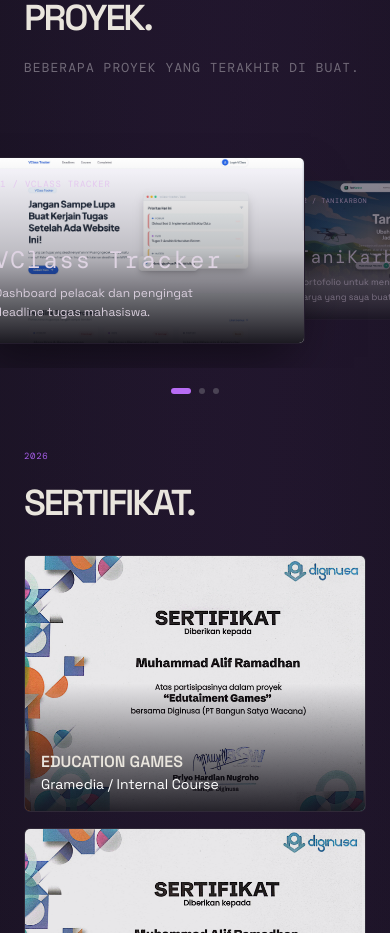
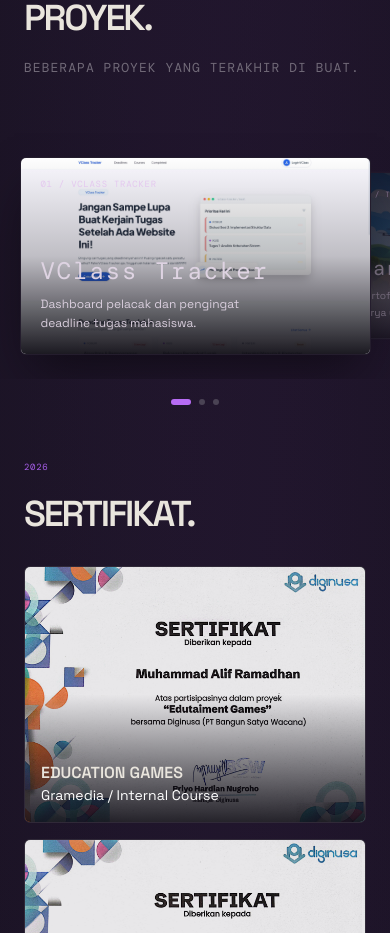
Before and after one commit to ayiprmd/LandingPageV1, a React (Vite) app: page / in a window 390 px wide. Shown: the part 3460-4393 px from the top of the page. Built offline with nearby package versions, Linux system fonts and the light colour scheme.

Commit message:
Refine mobile project coverflow and update TaniKarbon repo link

```diff
--- a/src/App.jsx
+++ b/src/App.jsx
@@ -55,7 +55,7 @@ const projects = [
       '/Project/portfolio/PreviewProject2-3.jpeg',
       '/Project/portfolio/PreviewProject2-4.jpeg',
     ],
-    github: 'https://github.com/ayiprmd/LandingPageV1',
+    github: 'https://github.com/ayiprmd/TaniKarbon',
     demo: null,
     featured: false,
     testId: 'card-project-2',
@@ -395,9 +395,10 @@ function Home() {
         </div>
         {/* Mobile & tablet: coverflow carousel */}
         <div className="mt-14 lg:hidden">
+          {/* Half-carousel spacers (minus half card, plus negative margin) keep first/last slides dead-center */}
           <div
             ref={carouselRef}
-            className="scrollbar-hide -mx-6 flex snap-x snap-mandatory scroll-smooth gap-0 overflow-x-auto py-6 md:-mx-10 px-[calc(50%-42.5vw)] md:px-[calc(50%-min(36vw,320px))]"
+            className="scrollbar-hide -mx-6 flex snap-x snap-mandatory scroll-smooth gap-0 overflow-x-auto py-6 before:block before:w-[calc(50%_-_min(45vw,320px)_+_28px)] before:shrink-0 before:content-[''] after:block after:w-[calc(50%_-_min(45vw,320px)_+_28px)] after:shrink-0 after:content-[''] md:-mx-10 md:before:w-[calc(50%_-_min(40vw,380px)_+_32px)] md:after:w-[calc(50%_-_min(40vw,380px)_+_32px)]"
             aria-label="Project cards carousel"
           >
             {projects.map((project, index) => {
@@ -411,10 +412,10 @@ function Home() {
                   }}
                   data-slide-index={index}
                   onClick={() => setActiveProject(project)}
-                  className={`group relative aspect-video w-[85vw] shrink-0 snap-center overflow-hidden rounded-md border p-5 text-left cursor-pointer origin-center -mx-8 transition-[transform,opacity,box-shadow] duration-300 ease-out md:w-[72vw] md:max-w-[640px] md:-mx-12 ${
+                  className={`group relative aspect-video w-[90vw] max-w-[640px] shrink-0 snap-center overflow-hidden rounded-md border p-5 text-left cursor-pointer origin-center -mx-7 transition-all duration-300 ease-in-out md:w-[80vw] md:max-w-[760px] md:-mx-8 ${
                     isActive
                       ? 'z-30 scale-100 opacity-100 shadow-2xl shadow-black/50'
-                      : 'z-0 scale-75 opacity-50'
+                      : 'z-0 scale-[0.85] opacity-50'
                   } ${
                     project.muted
                       ? 'border-[#26212d] bg-[#1a1620]'
```
